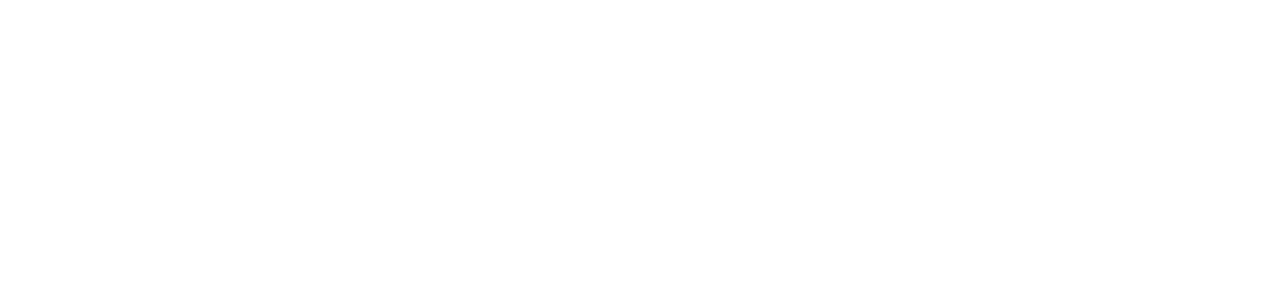
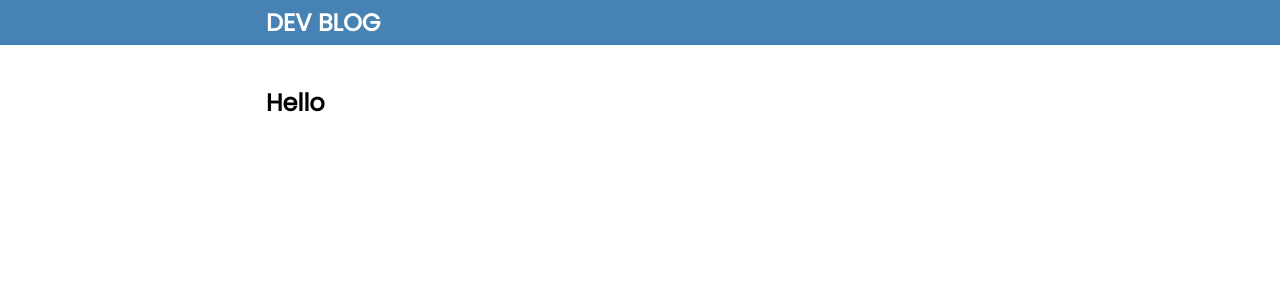
Before and after one commit to richardingwe/next-md-blog, a Next.js app: page / in a window 1280 px wide. Shown: the top 300 px of the page. Built offline with nearby package versions, Linux system fonts and the light colour scheme.

Commit message:
created header

```diff
--- /dev/null
+++ b/components/Header.js
@@ -0,0 +1,14 @@
+import Link from 'next/link';
+const Header = () => {
+    return (
+        <header>
+            <div className="container">
+                <Link href='/'>
+                    <h2>DEV BLOG</h2>
+                </Link>
+            </div>
+        </header>
+    );
+};
+
+export default Header;
--- a/pages/_app.js
+++ b/pages/_app.js
@@ -1,7 +1,15 @@
-import '../styles/globals.css'
+import Header from '../components/Header';
+import '../styles/globals.css';
 
 function MyApp({ Component, pageProps }) {
-  return <Component {...pageProps} />
+  return (
+    <>
+      <Header />
+      <main className="container">
+        <Component {...pageProps} />
+      </main>
+    </>
+  );
 }
 
-export default MyApp
+export default MyApp;
--- a/pages/index.js
+++ b/pages/index.js
@@ -6,6 +6,7 @@
       <Head>
         <title>Dev Blog</title>
       </Head>
+      <h2>Hello</h2>
     </div>
   );
 }
```
